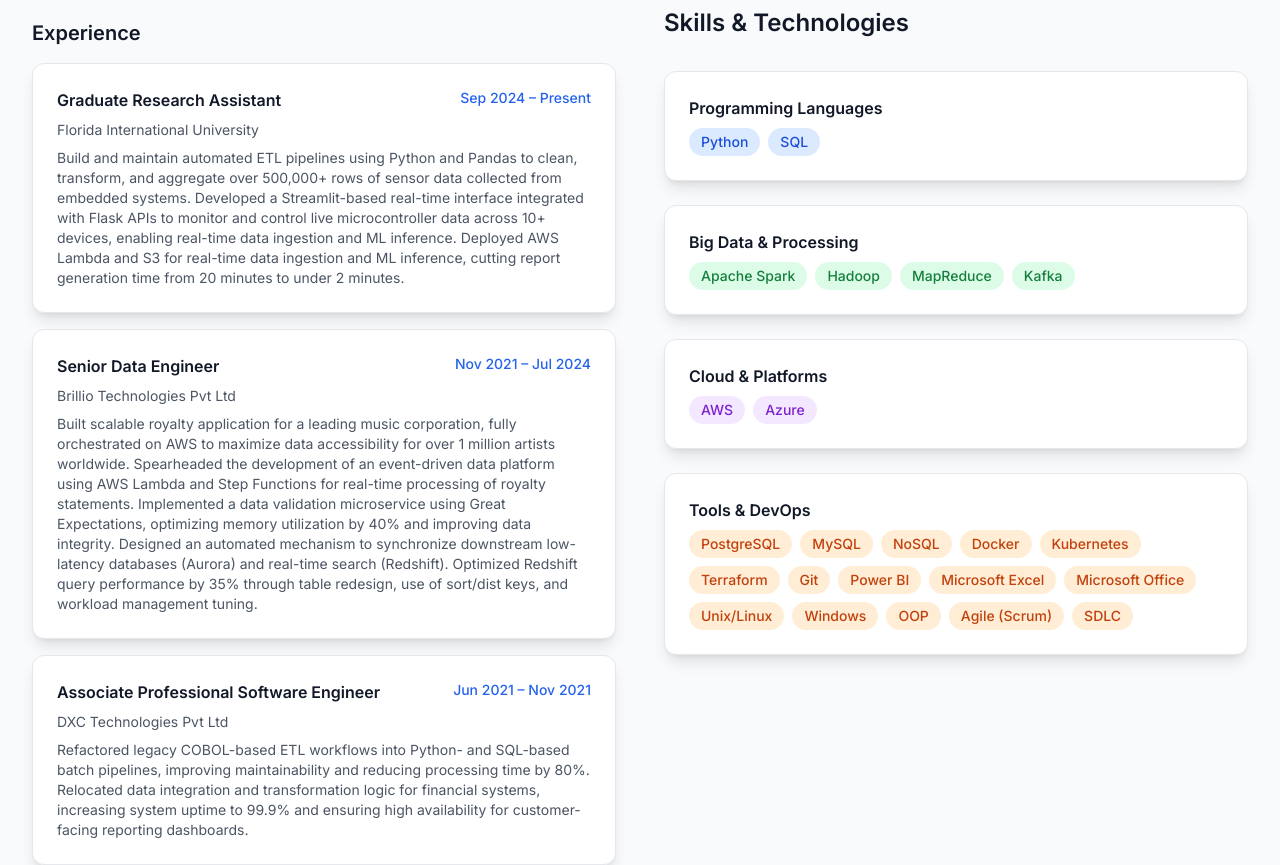
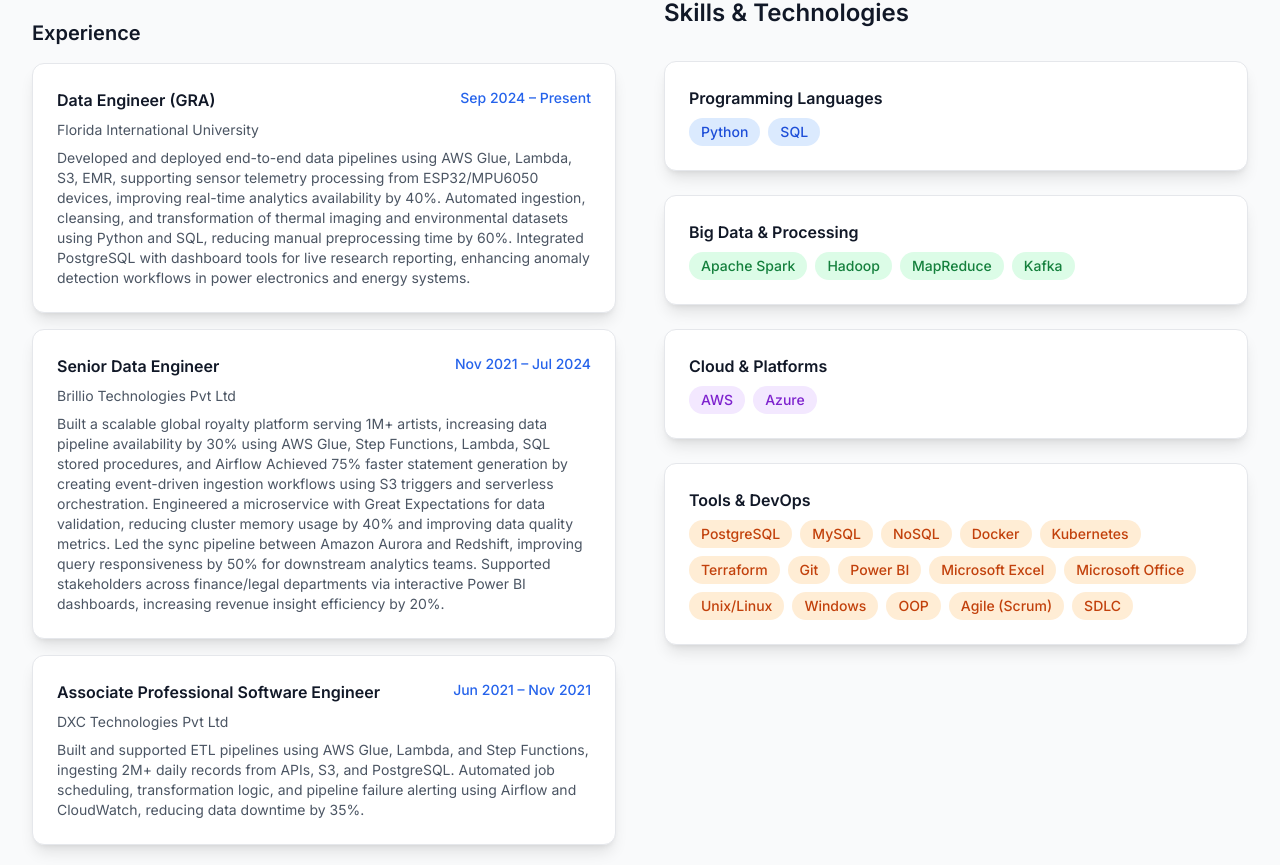
Before and after one commit to sanjaydp/sanjaydp-portfolio, a React (Vite) app: page / in a window 1280 px wide. Shown: the part 1631-2496 px from the top of the page. Built offline with nearby package versions, Linux system fonts and the light colour scheme.

Commit message:
Update portfolio with real resume info, projects, and certifications

```diff
--- a/src/components/About.jsx
+++ b/src/components/About.jsx
@@ -9,22 +9,22 @@
 
 const experiences = [
   {
-    title: 'Graduate Research Assistant',
+    title: 'Data Engineer (GRA)',
     company: 'Florida International University',
     period: 'Sep 2024 – Present',
-    description: 'Build and maintain automated ETL pipelines using Python and Pandas to clean, transform, and aggregate over 500,000+ rows of sensor data collected from embedded systems. Developed a Streamlit-based real-time interface integrated with Flask APIs to monitor and control live microcontroller data across 10+ devices, enabling real-time data ingestion and ML inference. Deployed AWS Lambda and S3 for real-time data ingestion and ML inference, cutting report generation time from 20 minutes to under 2 minutes.'
+    description: 'Developed and deployed end-to-end data pipelines using AWS Glue, Lambda, S3, EMR, supporting sensor telemetry processing  from ESP32/MPU6050 devices, improving real-time analytics availability by 40%. Automated ingestion, cleansing, and transformation of thermal imaging and environmental datasets using Python and SQL, reducing manual preprocessing time by 60%. Integrated PostgreSQL with dashboard tools for live research reporting, enhancing anomaly detection workflows in power electronics and energy systems.'
   },
   {
     title: 'Senior Data Engineer',
     company: 'Brillio Technologies Pvt Ltd',
     period: 'Nov 2021 – Jul 2024',
-    description: 'Built scalable royalty application for a leading music corporation, fully orchestrated on AWS to maximize data accessibility for over 1 million artists worldwide. Spearheaded the development of an event-driven data platform using AWS Lambda and Step Functions for real-time processing of royalty statements. Implemented a data validation microservice using Great Expectations, optimizing memory utilization by 40% and improving data integrity. Designed an automated mechanism to synchronize downstream low-latency databases (Aurora) and real-time search (Redshift). Optimized Redshift query performance by 35% through table redesign, use of sort/dist keys, and workload management tuning.'
+    description: 'Built a scalable global royalty platform serving 1M+ artists, increasing data pipeline availability by 30% using AWS Glue, Step Functions, Lambda, SQL stored procedures, and Airflow Achieved 75% faster statement generation by creating event-driven ingestion workflows using S3 triggers and serverless orchestration. Engineered a microservice with Great Expectations for data validation, reducing cluster memory usage by 40% and improving data quality metrics. Led the sync pipeline between Amazon Aurora and Redshift, improving query responsiveness by 50% for downstream analytics teams. Supported stakeholders across finance/legal departments via interactive Power BI dashboards, increasing revenue insight efficiency by 20%.'
   },
   {
     title: 'Associate Professional Software Engineer',
     company: 'DXC Technologies Pvt Ltd',
     period: 'Jun 2021 – Nov 2021',
-    description: 'Refactored legacy COBOL-based ETL workflows into Python- and SQL-based batch pipelines, improving maintainability and reducing processing time by 80%. Relocated data integration and transformation logic for financial systems, increasing system uptime to 99.9% and ensuring high availability for customer-facing reporting dashboards.'
+    description: 'Built and supported ETL pipelines using AWS Glue, Lambda, and Step Functions, ingesting 2M+ daily records from APIs, S3, and PostgreSQL. Automated job scheduling, transformation logic, and pipeline failure alerting using Airflow and CloudWatch, reducing data downtime by 35%.'
   }
 ]
 
```
